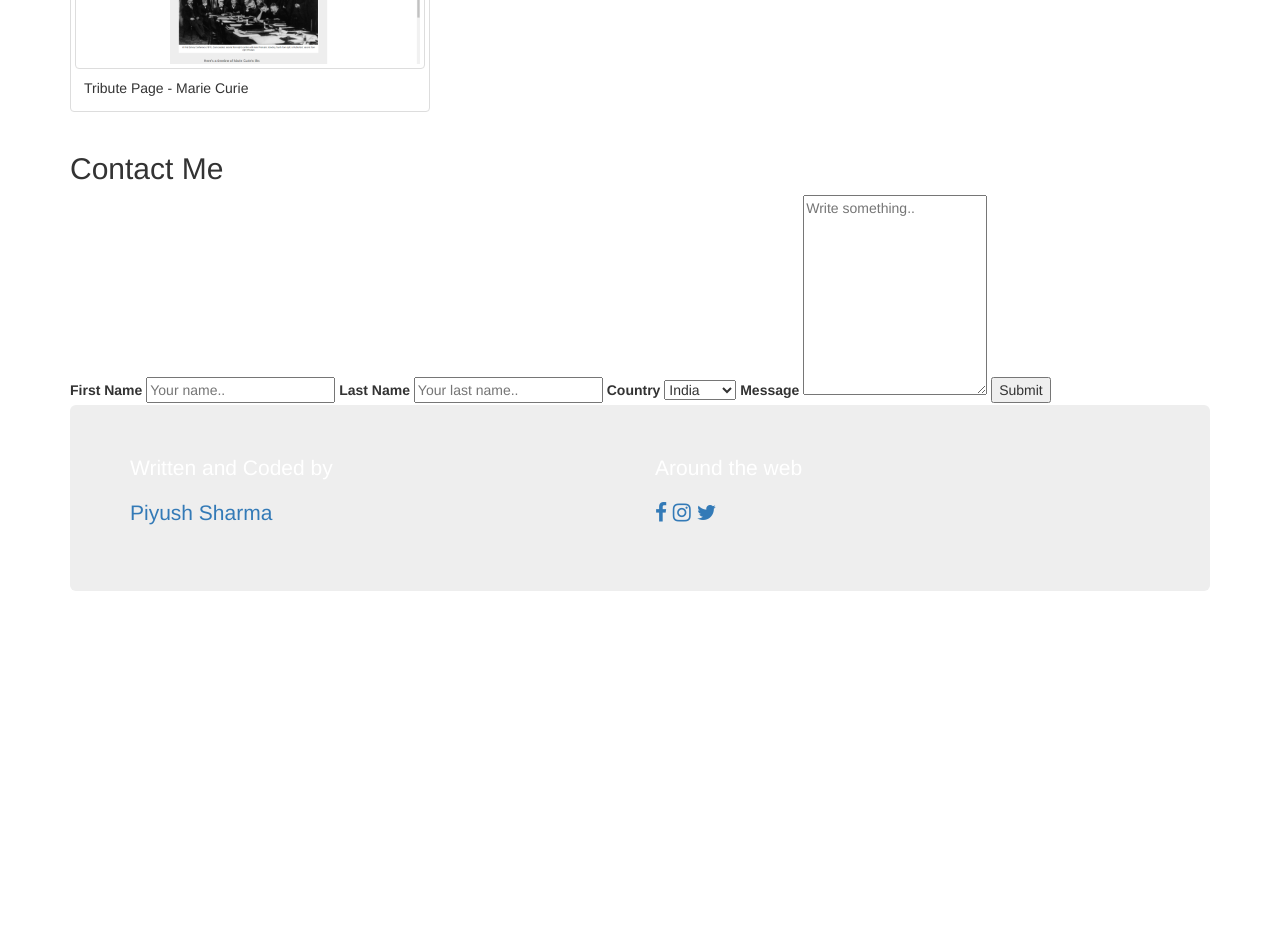
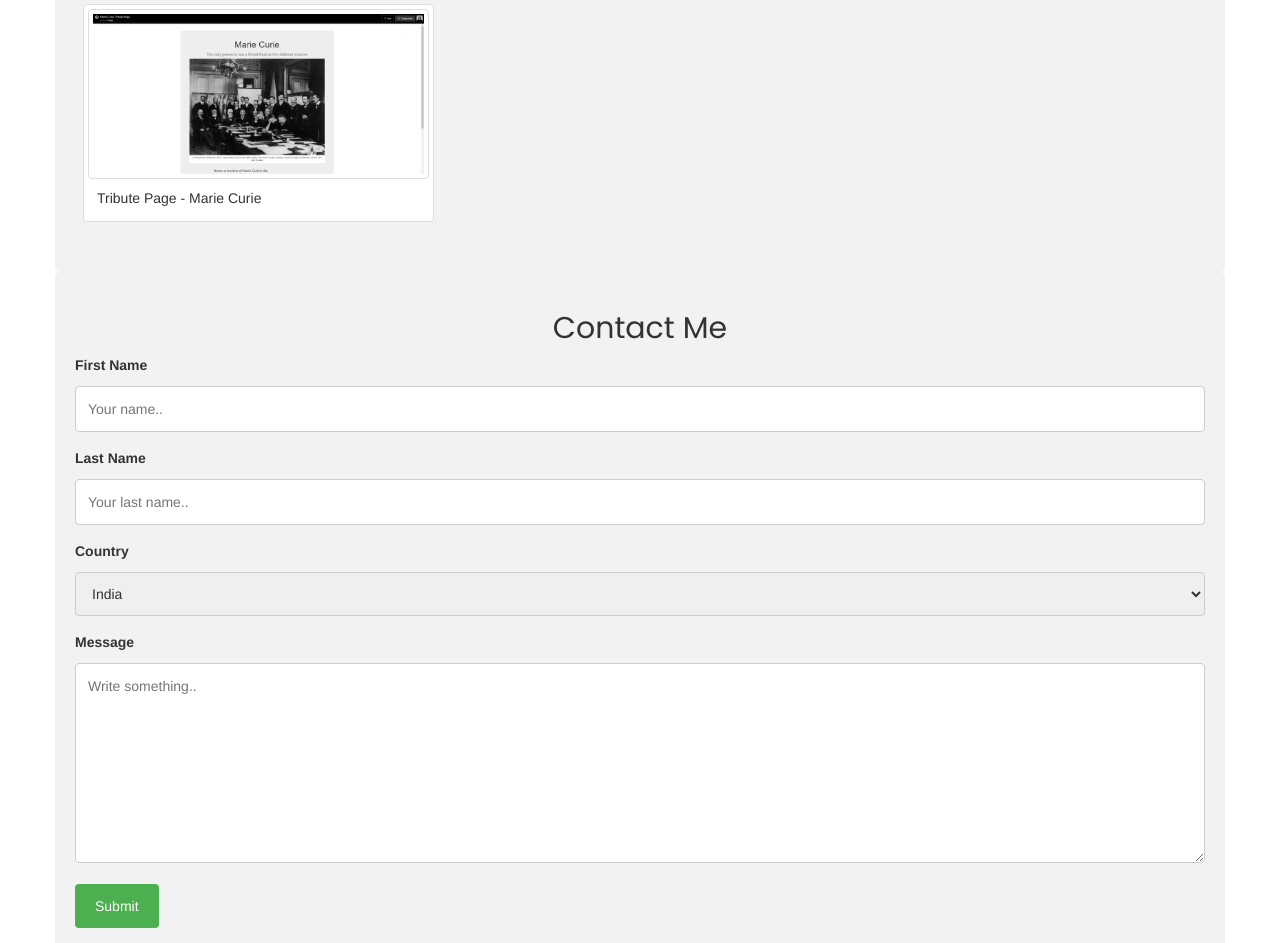
Before and after one commit to piyush-imad/piyush-imad.github.io, a plain HTML site: page index.html in a window 1280 px wide. Shown: the part 1060-2003 px from the top of the page. Before the commit the page ends 1681 px from the top, so only its background shows below. Drawn offline with nearby package versions, Linux system fonts and the light colour scheme.

Commit message:
Add files via upload

```diff
--- a/portfolio.css
+++ b/portfolio.css
@@ -3,10 +3,17 @@ nav {
         font-family: 'Poppins', serif;
         font-size: 20px;
       }
+#ABOUT{
+    padding-top: 80px;
+}
+h2{
+    font-family: 'Poppins', serif;
+    text-align: center;
+
+}
 h3{
     font-family: 'Poppins', serif;
     font-size: 30px;
-
 }
 
 #thumb1{
@@ -16,7 +23,7 @@ h3{
 
 }
 
-#id1{
+hr{
     border-color: darkgrey;
 }
 h1{
@@ -34,3 +41,69 @@ h1{
 #thumb3{
 
 }
+
+#portfolio11{
+
+    padding-top: 50px;
+    padding-left: 8px;
+    padding-right: 8px;
+    padding-bottom: 10px;
+}
+#social1{
+    text-align: center;
+}
+#social2{
+    text-align: center;
+}
+
+
+.fa {
+    padding: 20px;
+
+    font-size: 50px;
+    width: 100px;
+    text-align: center;
+    text-decoration: none;
+}
+
+/* Add a hover effect if you want */
+.fa:hover {
+    opacity: 0.7;
+}
+
+.jumbotron{
+background: black;
+}
+
+input[type=text], select, textarea {
+    width: 100%; /* Full width */
+    padding: 12px; /* Some padding */
+    border: 1px solid #ccc; /* Gray border */
+    border-radius: 4px; /* Rounded borders */
+    box-sizing: border-box; /* Make sure that padding and width stays in place */
+    margin-top: 6px; /* Add a top margin */
+    margin-bottom: 16px; /* Bottom margin */
+    resize: vertical /* Allow the user to vertically resize the textarea (not horizontally) */
+}
+
+/* Style the submit button with a specific background color etc */
+input[type=submit] {
+    background-color: #4CAF50;
+    color: white;
+    padding: 12px 20px;
+    border: none;
+    border-radius: 4px;
+    cursor: pointer;
+}
+
+/* When moving the mouse over the submit button, add a darker green color */
+input[type=submit]:hover {
+    background-color: #45a049;
+}
+
+/* Add a background color and some padding around the form */
+.container {
+    border-radius: 5px;
+    background-color: #f2f2f2;
+    padding: 20px;
+}
```
